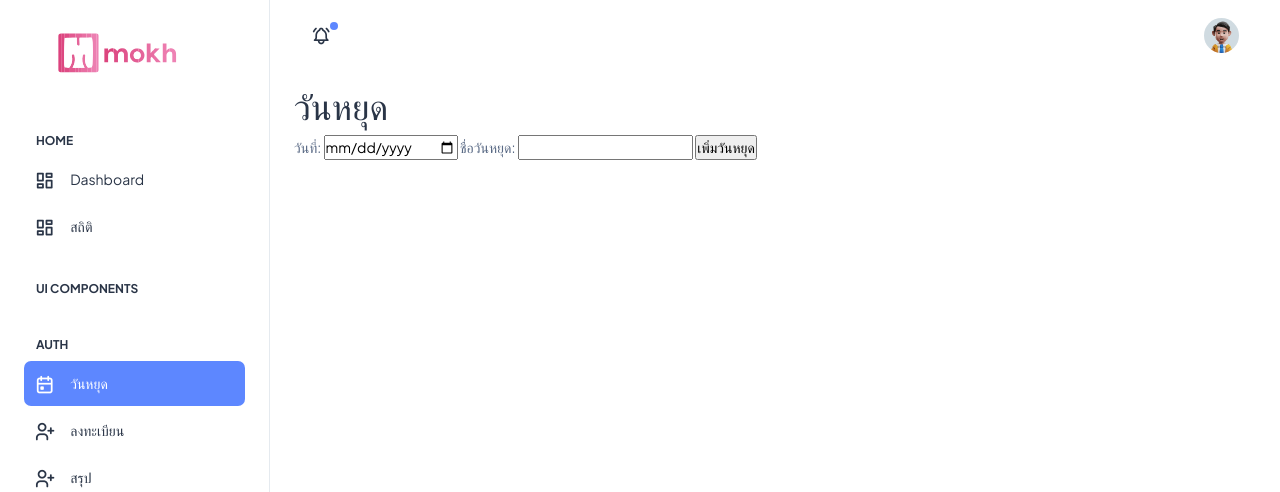
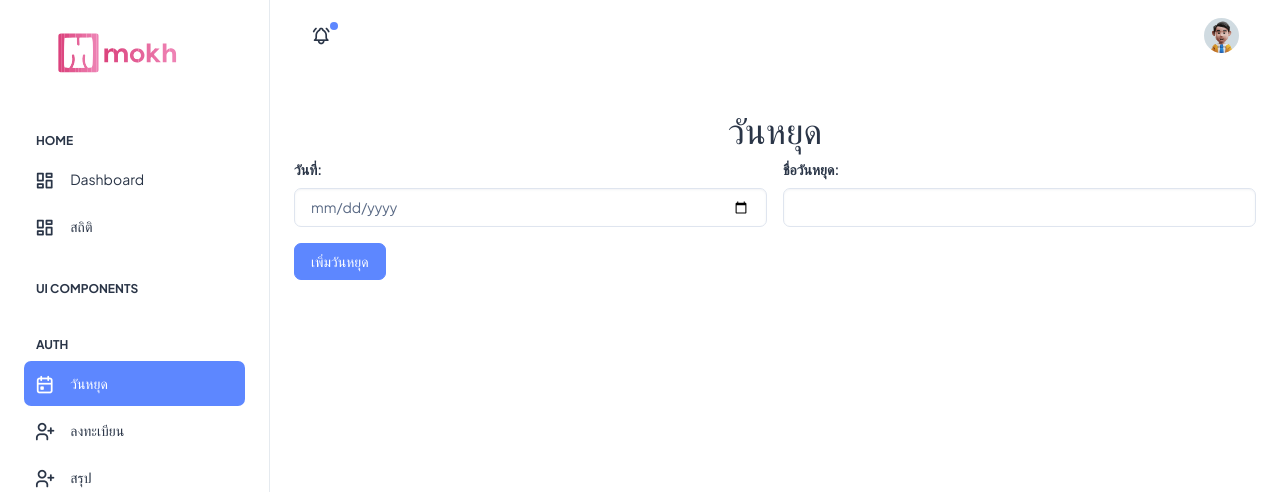
Before and after one commit to Fikei1151/mokh, a Flask app: page /holidays in a window 1280 px wide. Shown: the top 492 px of the page. Run offline with Flask 3, Linux system fonts and the light colour scheme; some libraries are stand-ins or nearby versions.

Commit message:
แก้ เว็บ

```diff
--- a/templates/holidays.html
+++ b/templates/holidays.html
@@ -1,16 +1,24 @@
 {% extends "base.html" %}
 {% block content %}
-<h1>วันหยุด</h1>
-<form method="POST">
-    <label for="date">วันที่:</label>
-    <input type="date" id="date" name="date" required>
-    <label for="name">ชื่อวันหยุด:</label>
-    <input type="text" id="name" name="name" required>
-    <input type="submit" value="เพิ่มวันหยุด">
-</form>
-<ul>
-    {% for holiday in holidays %}
-    <li>{{ holiday.date }}: {{ holiday.name }}</li>
-    {% endfor %}
-</ul>
+<div class="container my-4">
+    <h1 class="text-center">วันหยุด</h1>
+    <form method="POST" class="row g-3">
+        <div class="col-md-6">
+            <label for="date" class="form-label">วันที่:</label>
+            <input type="date" class="form-control" id="date" name="date" required>
+        </div>
+        <div class="col-md-6">
+            <label for="name" class="form-label">ชื่อวันหยุด:</label>
+            <input type="text" class="form-control" id="name" name="name" required>
+        </div>
+        <div class="col-12">
+            <button type="submit" class="btn btn-primary">เพิ่มวันหยุด</button>
+        </div>
+    </form>
+    <ul class="list-group mt-4">
+        {% for holiday in holidays %}
+        <li class="list-group-item">{{ holiday.date }}: {{ holiday.name }}</li>
+        {% endfor %}
+    </ul>
+</div>
 {% endblock %}
```
Also changed, not shown: templates/statistics.html (+18 -6 lines), templates/summary.html (+13 -3 lines).
